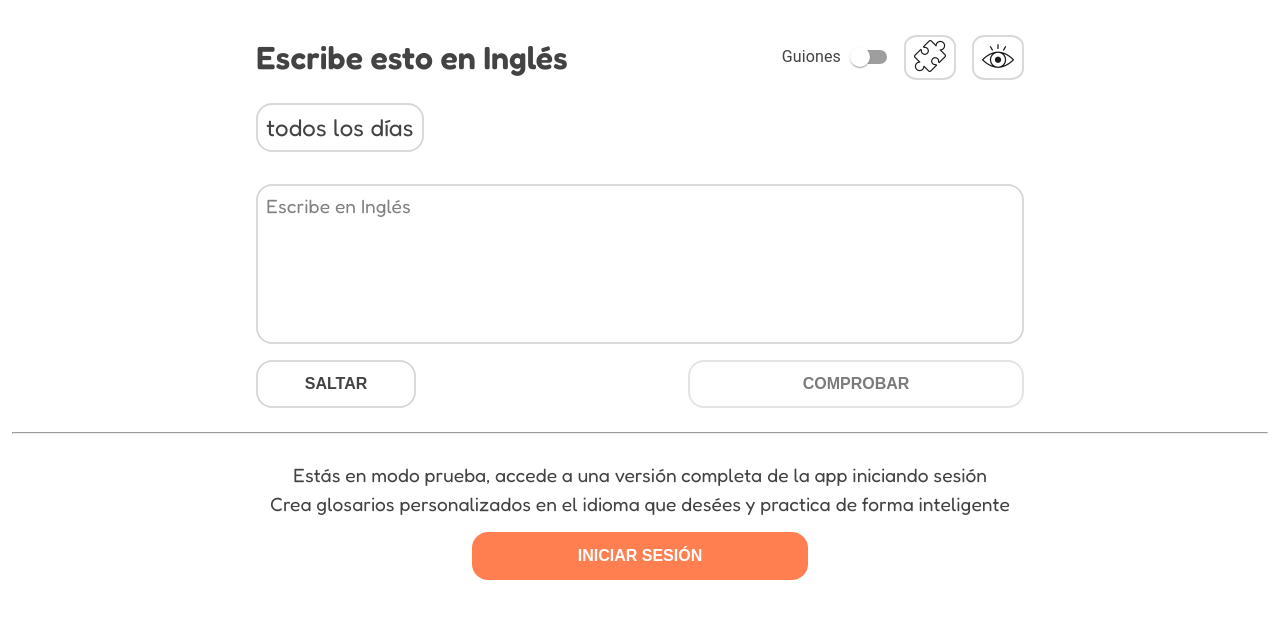
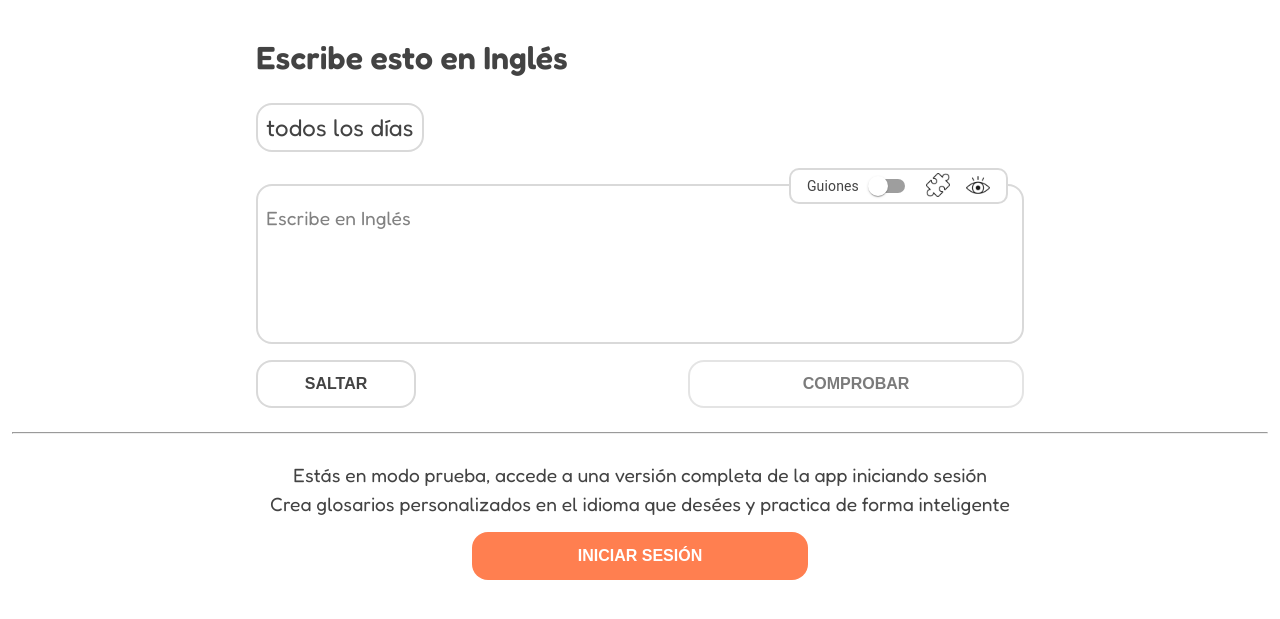
Before and after one commit to PabloTachella/my_glossary, a React app: page /practice-demo in a window 1280 px wide. Shown: the part 53-672 px from the top of the page. Built offline with nearby package versions, Linux system fonts and the light colour scheme; some packages are replaced by stand-ins of ours; no server answers.

Commit message:
Title: Added header menu in Practice view input
Description: Created new component <HeaderInput>

```diff
--- /dev/null
+++ b/src/components/HeaderInput/HeaderInput.css
@@ -0,0 +1,44 @@
+.b-header-input--container {
+  display: flex;
+  align-items: center;
+  position: absolute;
+  height: 2rem;
+  top: -1rem;
+  right: 1rem;
+  background-color: white;
+  border: solid 2px rgba(180, 180, 180, 0.5);
+  border-radius: 10px;
+}
+
+.b-header-input--switch {
+  display: flex;
+  align-items: center;
+  font-size: 14px;
+}
+
+.b-header-input--switch-container {
+  margin-right: 20px;
+}
+
+.b-header-input--button {
+  border: none;
+  background-color: transparent;
+  cursor: pointer;
+  margin-right: 1rem;
+  padding: 0;
+}
+
+.b-header-input--button:hover {
+  background-color: rgb(240, 240, 240);
+}
+
+.b-header-input--img-button {
+  width: 1.5rem;
+  opacity: 0.9;
+}
+
+@media screen and (max-width: 768px) {
+  .b-header-input--container {
+    display: none;
+  }
+}
--- /dev/null
+++ b/src/components/HeaderInput/HeaderInput.jsx
@@ -0,0 +1,32 @@
+import React from 'react';
+import SwitchCharacterInput from '../SwitchCharacterInput/SwitchCHaracterInput';
+
+import { usePractice } from '../views/Practice/hooks/usePractice'
+import clue from '../../assets/imges/pista.png'
+import solution from '../../assets/imges/solucion.png'
+import './HeaderInput.css'
+
+const HeaderInput = () => {
+  const {
+    handleSwitchCharacterInput,
+    characterMode,
+    showClue,
+    showSolution
+  } = usePractice()
+
+  return (
+    <div className="b-header-input--container">
+      <div className="b-header-input--switch-container">
+        <SwitchCharacterInput onChange={handleSwitchCharacterInput} checked={characterMode} />
+      </div>
+      <button type="button" onClick={showClue} className="b-header-input--button">
+        <img src={clue} alt="clue" className="b-header-input--img-button" />
+      </button>
+      <button type="button" onClick={showSolution} className="b-header-input--button">
+        <img src={solution} alt="solution" className="b-header-input--img-button" />
+      </button>
+    </div>
+  )
+}
+
+export default HeaderInput
--- a/src/components/InputTextArea/InputTextArea.css
+++ b/src/components/InputTextArea/InputTextArea.css
@@ -5,6 +5,7 @@
   border: solid 2px rgba(180, 180, 180, 0.5);
   border-radius: 1rem;
   padding: 0.5rem;
+  padding-top: 20px;
   resize: none;
   background-color: var(--backgroud-textarea);
   outline: none;
--- a/src/components/PracticeInput/PracticeInput.css
+++ b/src/components/PracticeInput/PracticeInput.css
@@ -13,6 +13,7 @@
 }
 
 .b-practice--input-container {
+  position: relative;
   height: 10rem;
   margin-bottom: 1rem;
 }
--- a/src/components/PracticeInput/PracticeInput.jsx
+++ b/src/components/PracticeInput/PracticeInput.jsx
@@ -9,6 +9,7 @@ import ButtonPrimary from "../ButtonPrimary/ButtonPrimary";
 import './PracticeInput.css'
 
 import { usePracticeInput } from "./hooks/usePracticeInput";
+import HeaderInput from "../HeaderInput/HeaderInput";
 
 const PracticeInput = ({ characterMode, input, setInput, handleFocus, focus }) => {
   const {
@@ -28,6 +29,7 @@ const PracticeInput = ({ characterMode, input, setInput, handleFocus, focus }) =
         <button type="button" className="b-form--button_hint" onClick={showHint}>PISTA</button>
       </div> */}
       <div className="b-practice--input-container">
+        <HeaderInput />
         {characterMode ?
           translation &&
           <div className="b-practice--cell-input-container">
--- a/src/components/SwitchCharacterInput/SwitchCHaracterInput.jsx
+++ b/src/components/SwitchCharacterInput/SwitchCHaracterInput.jsx
@@ -6,7 +6,7 @@ const SwitchCharacterInput = ({ onChange, checked }) => {
     <>
       <FormControlLabel
         control={<Switch onChange={onChange} checked={checked} />}
-        label="Guiones"
+        label={<span className="b-header-input--switch">Guiones</span>}
         labelPlacement="start"
       />
     </>
--- a/src/components/views/Practice/Practice.css
+++ b/src/components/views/Practice/Practice.css
@@ -30,35 +30,6 @@
   text-align: start;
   font-weight: 600;
   font-size: 2rem;
-}
-
-.b-practice--subheader {
-  display: flex;
-  align-items: center;
-  justify-content: space-between;
-}
-
-.b-practice-subheader--buttons-container {
-  display: flex;
-  align-items: center;
-}
-
-.b-practice-subheader--button {
-  border: solid 2px var(--color-border);
-  border-radius: 25%;
-  background-color: inherit;
-  cursor: pointer;
-  margin-left: 1rem;
-}
-
-.b-practice-subheader--button:hover {
-  background-color: rgb(240, 240, 240);
-}
-
-.b-practice-subheader--img-button {
-  width: 2rem;
-  padding: 2px;
-  opacity: 0.9;
 }
 
 .b-practice--text {
@@ -95,14 +66,6 @@
   .b-practice--container {
     margin: 0 2vw;
   }
-
-  .b-practice-switch--container {
-    display: none;
-  }
-
-  .b-practice-subheader--button {
-    display: none;
-  }
 }
 
 @media screen and (min-width: 769px) and (max-width: 1200px) {
--- a/src/components/views/Practice/Practice.jsx
+++ b/src/components/views/Practice/Practice.jsx
@@ -8,10 +8,7 @@ import { usePractice } from "./hooks/usePractice";
 import PracticeInput from "../../PracticeInput/PracticeInput";
 import PracticeReverser from "../../PracticeReverser/PracticeReverser";
 import SelectFilter from "../../SelectFIlter/SelectFilter";
-import SwitchCharacterInput from "../../SwitchCharacterInput/SwitchCHaracterInput";
 import ButtonPrimary from "../../ButtonPrimary/ButtonPrimary";
-import clue from '../../../assets/imges/pista.png'
-import solution from '../../../assets/imges/solucion.png'
 import './Practice.css'
 
 const Practice = () => {
@@ -21,7 +18,6 @@ const Practice = () => {
     existPairs,
     languages,
     reverseThePractrice,
-    handleSwitchCharacterInput,
     characterMode,
     input,
     setInput,
@@ -29,8 +25,6 @@ const Practice = () => {
     focus,
     loadStatus,
     filter,
-    showClue,
-    showSolution
   } = usePractice()
 
   return (
@@ -47,20 +41,7 @@ const Practice = () => {
             </div>
             <SelectFilter />
           </header>
-          <div className="b-practice--subheader">
-            <h2 className="b-practice--title">Escribe esto en {languages.language2}</h2>
-            <div className="b-practice-subheader--buttons-container">
-              <div className="b-practice-switch--container">
-                <SwitchCharacterInput onChange={handleSwitchCharacterInput} checked={characterMode} />
-              </div>
-              <button type="button" onClick={showClue} className="b-practice-subheader--button">
-                <img src={clue} alt="clue" className="b-practice-subheader--img-button" />
-              </button>
-              <button type="button" onClick={showSolution} className="b-practice-subheader--button">
-                <img src={solution} alt="solution" className="b-practice-subheader--img-button" />
-              </button>
-            </div>
-          </div>
+          <h2 className="b-practice--title">Escribe esto en {languages.language2}</h2>
           {(listToPracticeFiltered?.length > 0) ?
             <PracticeInput
               characterMode={characterMode}
```
